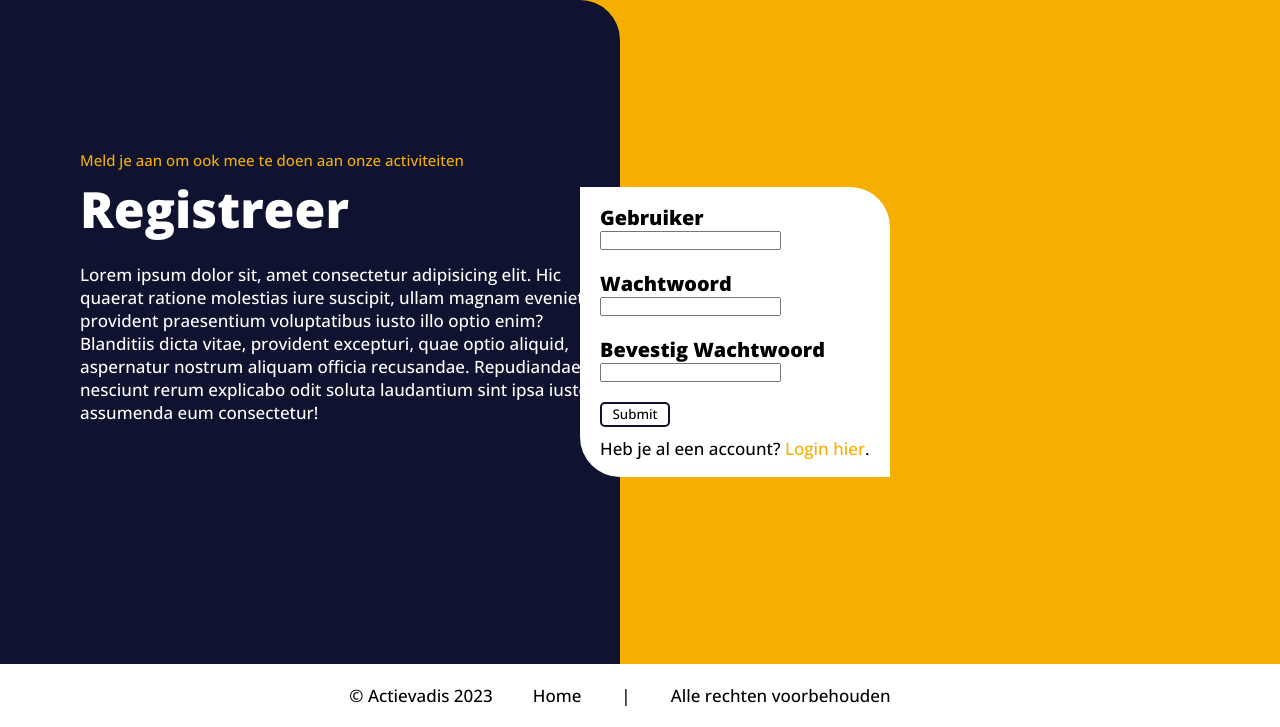
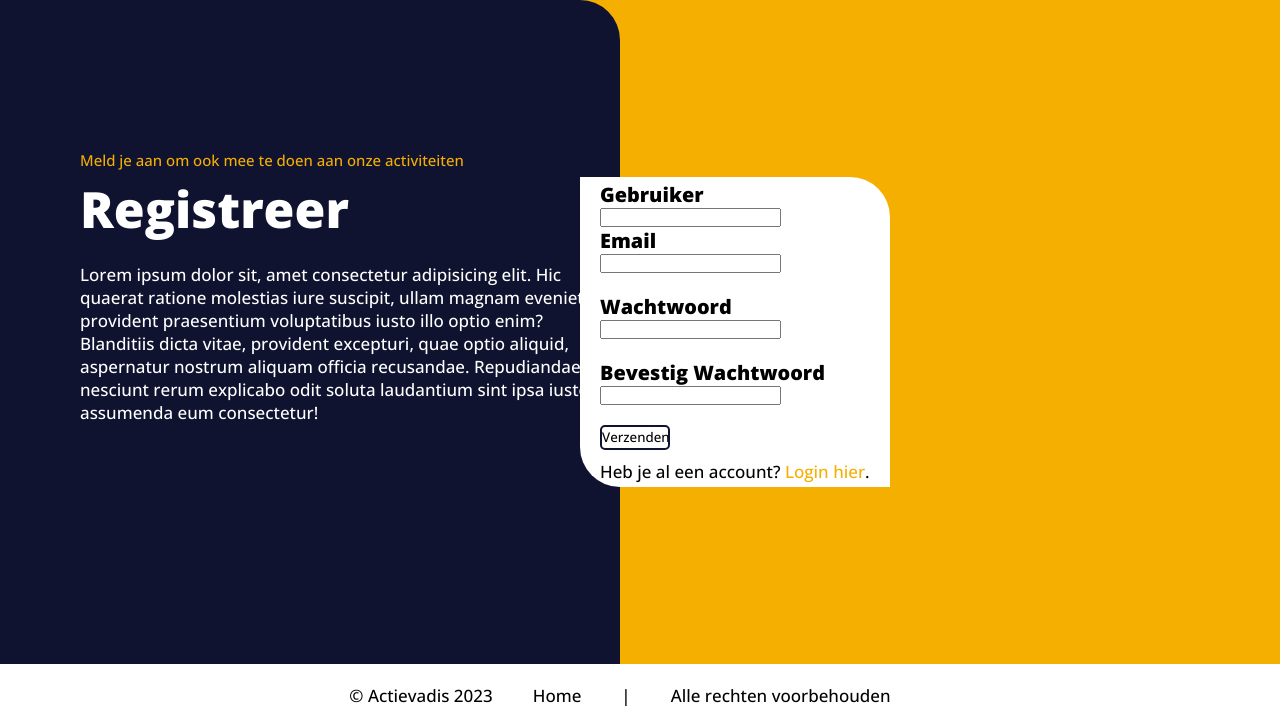
Before and after one commit to PigFish69/Autivadis, a PHP site: page /signUp.php in a window 1280 px wide. Shown: the part 95-822 px from the top of the page. Run offline with PHP 8.4, Linux system fonts and the light colour scheme.

Commit message:
email add to user

```diff
--- a/hyb/Actievadis/Class/User.php
+++ b/hyb/Actievadis/Class/User.php
@@ -2,6 +2,7 @@
 class user {
     private $id;
     private $username;
+    private $email;
     private $password;
     private $admin;
 
@@ -13,8 +14,9 @@ class user {
                 $userArr = $sqlResult->fetch_row();
                 $this->id = $userArr[0];
                 $this->username = $userArr[1];
-                $this->password = $userArr[2];
-                $this->admin = $userArr[3];
+                $this->email = $userArr[2];
+                $this->password = $userArr[3];
+                $this->admin = $userArr[4];
             } else {
                 return $this;
             }
@@ -26,11 +28,12 @@ class user {
 
     }
 
-    function setUser($id, $username, $password, $admin)
+    function setUser($id, $username, $email, $password, $admin)
     {
         try {
             $this->id = $id;
             $this->username = $username;
+            $this->email = $email;
             $this->password = $password;
             $this->admin = $admin;
             return $this;
@@ -56,6 +59,13 @@ class user {
     {
         return $this->username;
     }
+     /**
+     * Get the value of email
+     */
+    public function getEmail()
+    {
+        return $this->email;
+    }
 
     /**
      * Get the value of password
--- a/hyb/Actievadis/Css/signup.css
+++ b/hyb/Actievadis/Css/signup.css
@@ -57,7 +57,7 @@ body {
     align-items: center;
     margin-left: -40px;
     width: auto;
-    height: 250px;
+    height: 270px;
     padding: 20px;
     background-color: white;
     border-radius: 0 40px 0 40px;
--- a/hyb/Actievadis/Database/userFunctions.php
+++ b/hyb/Actievadis/Database/userFunctions.php
@@ -10,9 +10,9 @@ function getUser($username, $password){
     return "No user found!";
 }
 
-function insertUser($username, $password){
+function insertUser($username, $email, $password){
 
-    $result = db_insertData("INSERT INTO user (username, password) VALUES ('$username', '$password')");
+    $result = db_insertData("INSERT INTO user (username, email, password) VALUES ('$username', '$email', '$password')");
     return $result;
 }
 
@@ -28,4 +28,13 @@ function updatePassword($password, $id)
     return $result;
 }
 
+function checkEmail($email)
+{
+    $user = db_getData("SELECT * FROM user WHERE email = '$email'");
+    if ($user->num_rows > 0){
+        return $user;
+    }
+    return "No user found!";
+}
+
 ?>
--- a/hyb/Actievadis/Pages/account/signUp.php
+++ b/hyb/Actievadis/Pages/account/signUp.php
@@ -4,11 +4,18 @@ require_once "../../Database/userFunctions.php";
 
 if(isset($_POST['submit'])){
     $username = $_POST['username'];
+    $email = $_POST['email'];
     $password = $_POST['password'];
     $confirm = $_POST['confirm_password'];
+
     if($password == $confirm)
     {
-        $insertedId = insertUser($username, $password);
+        if(checkEmail($email) == "No user found!")
+        {
+            $insertedId = insertUser($username, $email, $password);
+        }else{
+            echo '<script>alert("Email al gebruikt voor ander account")</script>';
+        }
 
     if ($insertedId > 0) {
         setcookie("CurrUser", $insertedId, time() + 3600, "/", "");
@@ -41,6 +48,10 @@ else{
                     <input type="text" name="username" class="form-control" value="" required>
                 </div>
                 <div class="form-group">
+                    <h3>Email</h3>
+                    <input type="email" name="email" class="form-control" value="" required>
+                </div>
+                <div class="form-group">
                     <h3  class="titleh3">Wachtwoord</h3>
                     <input type="password" name="password" class="form-control" value="" required>
                 </div>
@@ -49,7 +60,7 @@ else{
                     <input type="password" name="confirm_password" class="form-control" value="" required>
                 </div>
                 <div class="form-group">
-                    <input type="submit" class="btn btn-warning" value="Submit" name="submit">
+                    <input type="submit" class="btn btn-warning" value="Verzenden" name="submit">
                 </div>
                 <p>Heb je al een account? <a href="login.php" class="linkColorText">Login hier</a>.</p>
             </form>
```
